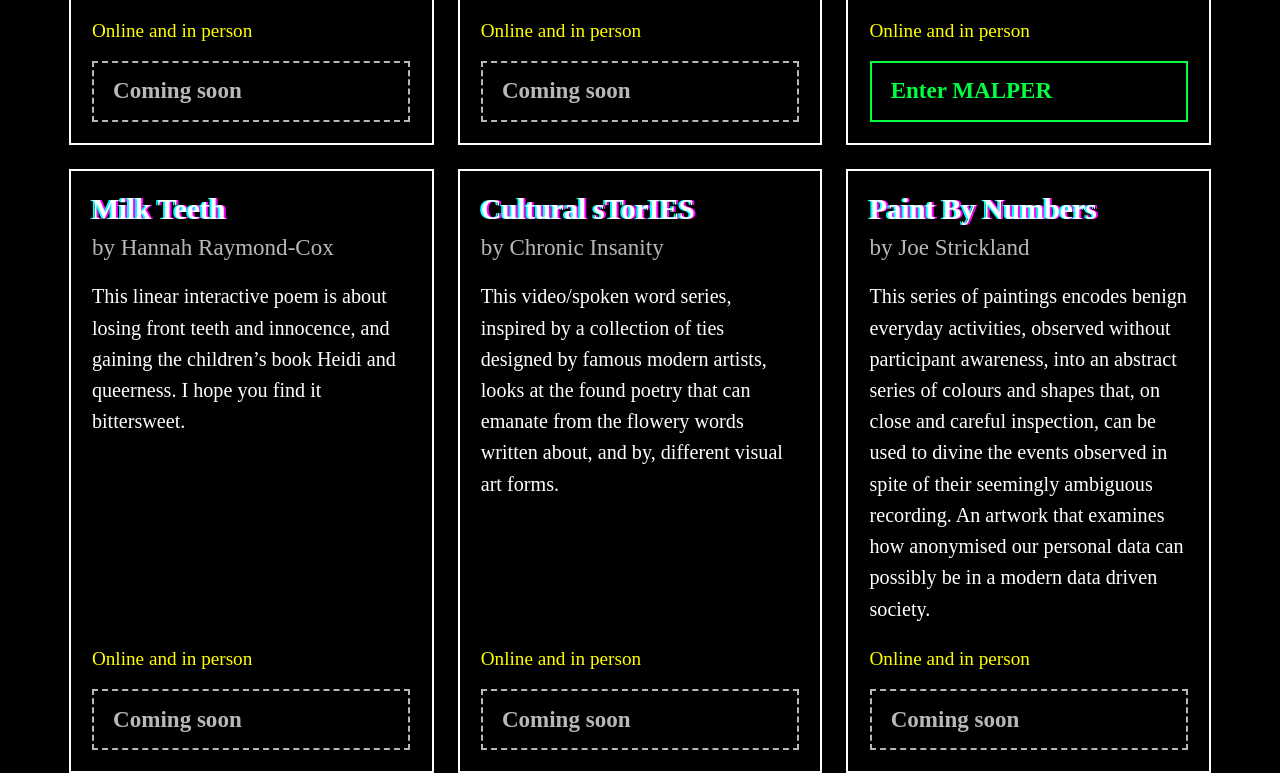
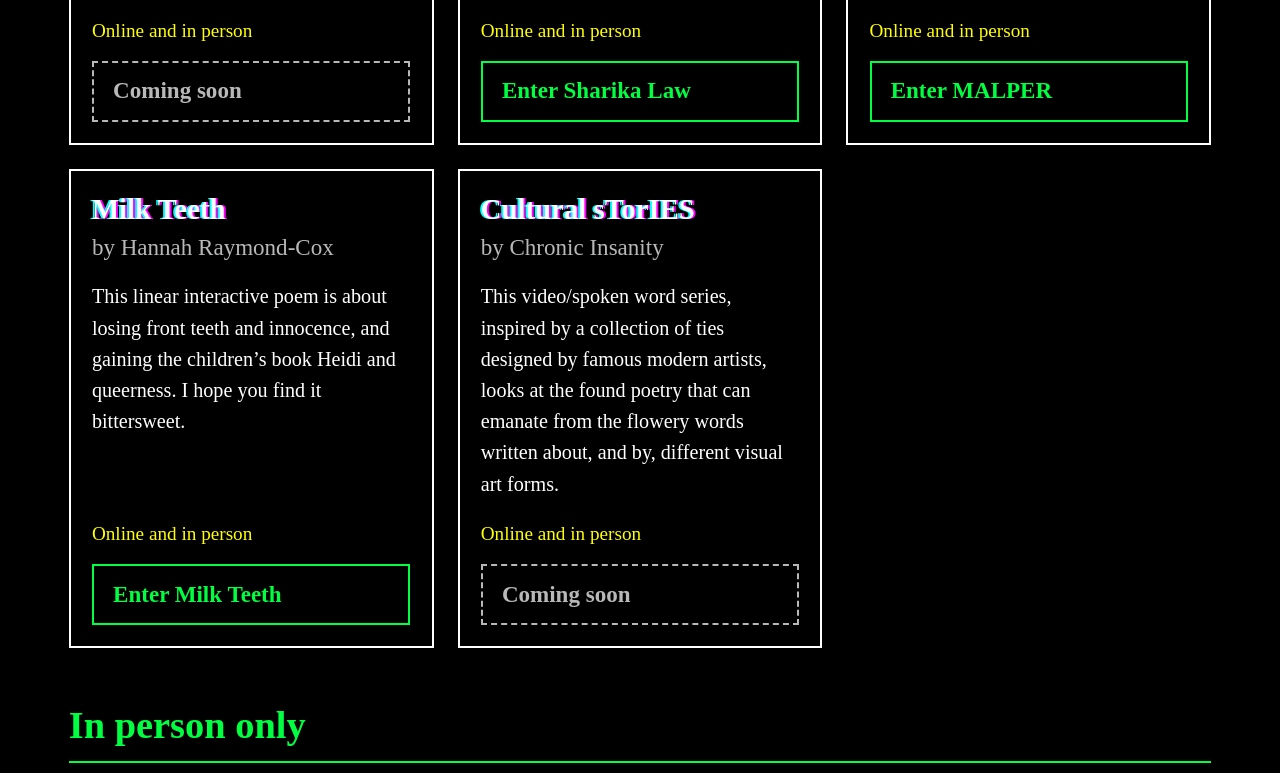
Before and after one commit to ChronicInsanity/PTS4.0, a plain HTML site: page index.html in a window 1280 px wide. Shown: the part 1949-2722 px from the top of the page. Drawn offline with Linux system fonts and the light colour scheme.

Commit message:
Update index.html

```diff
--- a/index.html
+++ b/index.html
@@ -113,7 +113,7 @@ footer{padding-top:3rem;padding-bottom:3rem;color:var(--dim);font-size:1rem}
    "Coming soon"). online:false = in person only.
    ========================================================== */
 const WORKS = [
- {id:"sweat-tears-sea", title:"Sweat, Tears and The Sea", by:"Ellie Harrison", online:true, url:"",
+ {id:"sweat-tears-sea", title:"Sweat, Tears and The Sea", by:"Ellie Harrison", online:true, url:"https://www.dropbox.com/scl/fi/vc6rk0dk1o2r2cxep0m4u/Sweat-Tears-and-the-Sea-Ellie-Harrison-PTS-final-4k.mov?rlkey=qvmn2ei0erojbmjws88y4k3t5&st=c6fd9rgj&dl=0",
   desc:"As a disabled theatre performer I can no longer tour. How can I adapt my skills to digital performance, that is accessible to disabled performers and audience alike? Sweat, Tears and The Sea uses archive footage shot by my grandpa to explore intergenerational trauma and how it can lay the foundations for Innovation."},
  {id:"lonely-garden", title:"The Lonely Garden", by:"Lauren Brady", online:true, url:"",
   desc:"The planet is dying, and so are we. The Lonely Garden sets you on a path of restoration for yourself and your garden. Tailored to your space and capacity, the website will help you create a garden through a city-wide, where you will meet like-minded people along the way."},
@@ -121,15 +121,15 @@ const WORKS = [
   desc:"An alternate reality game where audiences uncover competing futures shaped by disability storytelling, corporate extraction, and collective care. Through puzzles, staged institutions, and participatory fiction, players must decide how stories are used, owned, and protected in a collapsing quantum “future communication” system. Played both from home and live with intertwining narratives."},
  {id:"semblance-portrait", title:"Semblance Portrait", by:"Maisie Shiplee", online:true, url:"",
   desc:"Semblance Portraits is a series of participatory digital portraits created from personal questionnaires. Through texture, collage, typography and abstraction, each artwork reflects the participant’s relationship with identity, consumption, contradiction and the systems they inhabit, inviting reflection on the often invisible forces that shape everyday life."},
- {id:"sharika-law", title:"Sharika Law", by:"Noor Sobka", online:true, url:"",
+ {id:"sharika-law", title:"Sharika Law", by:"Noor Sobka", online:true, url:"https://www.dropbox.com/scl/fi/pc4a6xev6wgj5yjuhpk3x/SHARIKA-LAW-FILM-V1.mp4?rlkey=zthlh2g7rxx5x212zt2c29l0x&st=pe2i5k99&dl=0",
   desc:"A film project created by collating data/the plot from social media comments. The premise of the film Sharika Law will be that Sharika global, latin superstar has decided to pivot into politics but has realised the only way break through the algorithm and go viral is to go down the “Pink Pill” route."},
  {id:"malper", title:"MALPER", by:"Rachel Parry", online:true, url:"https://rachelsmith.xyz/parry-bot-test/chatbot.html",
   desc:"Weird and wonky web-based, interactive clickable experience, using the artists’ personal data from their project “MALFUNCTIONING PERFECTLY”. Rachel Parry and Creative Technologist Rachel Smith have been teaching the A.I bots about liveness from a Neurodivergent/disabled point-of-view. Resulting in a playful but often disastrous choice-driven uncanny experience that devolves into chaos."},
- {id:"milk-teeth", title:"Milk Teeth", by:"Hannah Raymond-Cox", online:true, url:"",
+ {id:"milk-teeth", title:"Milk Teeth", by:"Hannah Raymond-Cox", online:true, url:"Milk Teeth/",
   desc:"This linear interactive poem is about losing front teeth and innocence, and gaining the children’s book Heidi and queerness. I hope you find it bittersweet."},
  {id:"cultural-stories", title:"Cultural sTorIES", by:"Chronic Insanity", online:true, url:"",
   desc:"This video/spoken word series, inspired by a collection of ties designed by famous modern artists, looks at the found poetry that can emanate from the flowery words written about, and by, different visual art forms."},
- {id:"paint-by-numbers", title:"Paint By Numbers", by:"Joe Strickland", online:true, url:"",
+ {id:"paint-by-numbers", title:"Paint By Numbers", by:"Joe Strickland", online:false,
   desc:"This series of paintings encodes benign everyday activities, observed without participant awareness, into an abstract series of colours and shapes that, on close and careful inspection, can be used to divine the events observed in spite of their seemingly ambiguous recording. An artwork that examines how anonymised our personal data can possibly be in a modern data driven society."},
  {id:"all-roads-roe", title:"All Roads Lead To Roe", by:"RoeMan", online:false,
   desc:"This street art intervention uses stylised micro-sculptures of invertebrate eggs, clutching to abandoned buildings that once provided public services, in order to comment on vanishing third spaces and the lack of public infrastructure in modern cities."},
```
